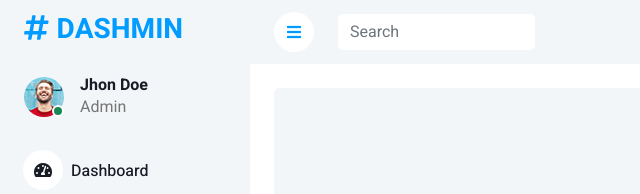
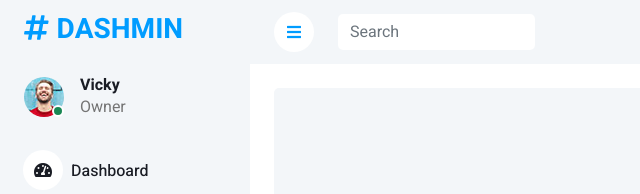
Before and after one commit to VigneshwaranBS/dashmin-1.0.0, a plain HTML site: page blank.html in a window 1280 px wide. Shown: the top 194 px of the page, 0-640 px from the left. Drawn offline with nearby package versions, Linux system fonts and the light colour scheme.

Commit message:
name changed

```diff
--- a/blank.html
+++ b/blank.html
@@ -54,8 +54,8 @@
                         <div class="bg-success rounded-circle border border-2 border-white position-absolute end-0 bottom-0 p-1"></div>
                     </div>
                     <div class="ms-3">
-                        <h6 class="mb-0">Jhon Doe</h6>
-                        <span>Admin</span>
+                        <h6 class="mb-0">Vicky</h6>
+                        <span>Owner</span>
                     </div>
                 </div>
                 <div class="navbar-nav w-100">
```
Also changed, not shown: chart.html (+2 -2 lines), form.html (+2 -2 lines), index.html (+2 -2 lines), table.html (+2 -2 lines), typography.html (+2 -2 lines), widget.html (+2 -2 lines).
